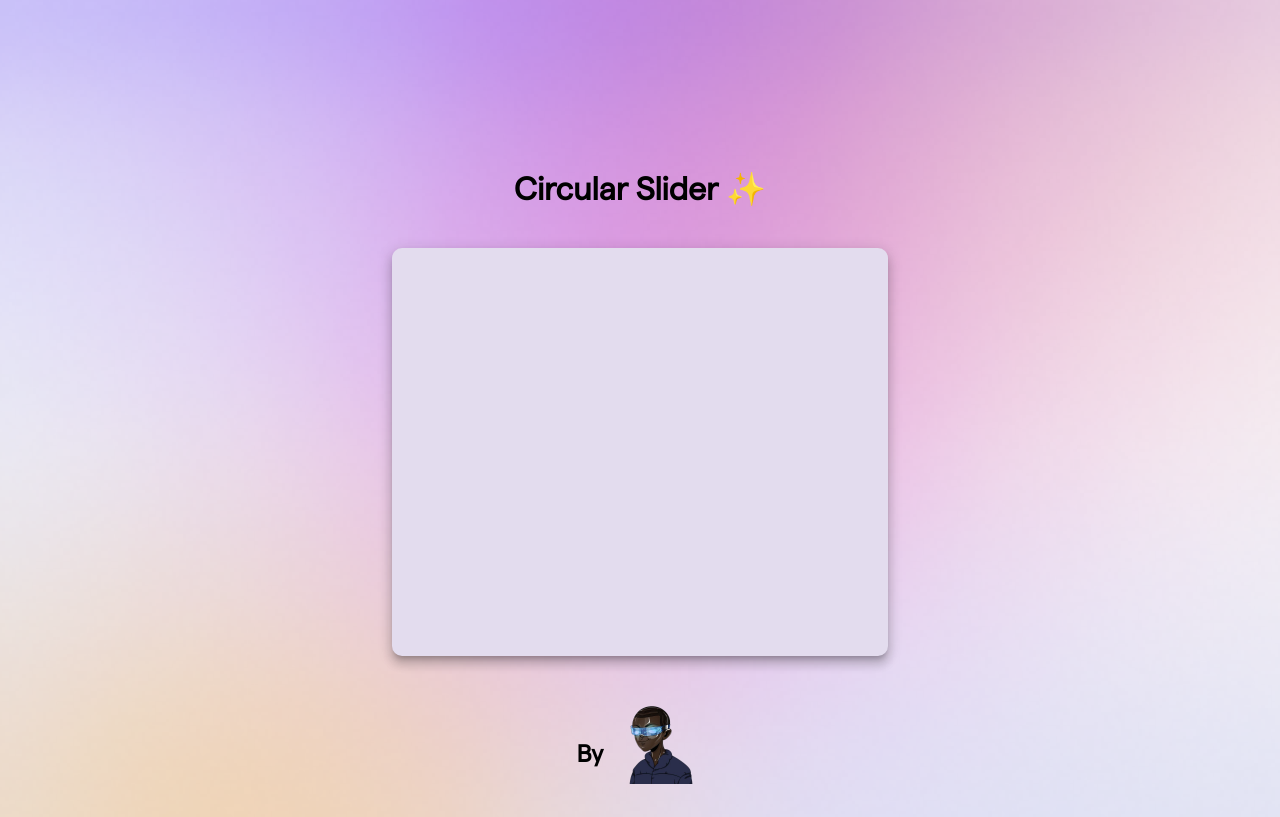
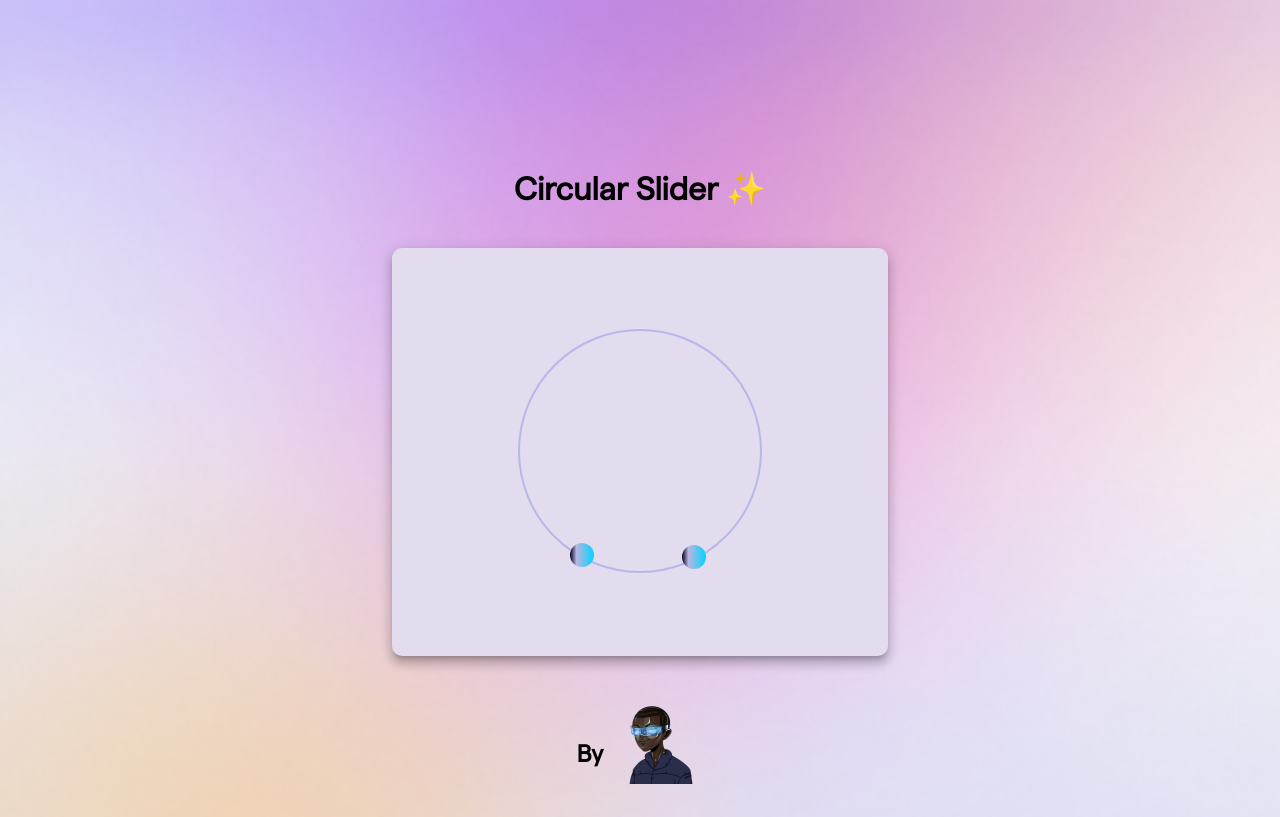
Before and after one commit to davidmeadejr/circular-range-slider, an Angular app: page / in a window 1280 px wide. Built offline with nearby package versions, Linux system fonts and the light colour scheme.

Commit message:
Feat/ Circular Slider Component
- Circular slider component created
- Min button and max buttons created

```diff
--- a/src/app/app.component.html
+++ b/src/app/app.component.html
@@ -1,7 +1,5 @@
 <div @fade class="container">
   <h1 class="title">Circular Slider ✨</h1>
-  <app-circular-slider-modal>
-    <app-circular-slider></app-circular-slider>
-  </app-circular-slider-modal>
+  <app-circular-slider-modal> </app-circular-slider-modal>
   <app-footer></app-footer>
 </div>
--- a/src/app/components/circular-slider-modal/circular-slider-modal.component.html
+++ b/src/app/components/circular-slider-modal/circular-slider-modal.component.html
@@ -1 +1,3 @@
-<div class="modal-component"></div>
+<div class="modal-component">
+  <app-circular-slider></app-circular-slider>
+</div>
--- a/src/app/components/circular-slider/circular-slider.component.html
+++ b/src/app/components/circular-slider/circular-slider.component.html
@@ -1,4 +1,6 @@
 <div #sliderContainer class="slidercontainer">
+  <div class="outer-border"></div>
+  <app-min-button></app-min-button><app-max-button></app-max-button>
   <!-- //TODO: import outer circle component -->
   <!-- //TODO: import inner circle component -->
   <!-- //TODO: import min button component  -->
--- a/src/app/components/circular-slider/circular-slider.component.scss
+++ b/src/app/components/circular-slider/circular-slider.component.scss
@@ -0,0 +1,36 @@
+.outer-border {
+  position: relative;
+  border-radius: 50%;
+  height: 15rem;
+  width: 15rem;
+  background-color: transparent;
+  display: inline-block;
+  border: 2px solid #b9b6ea;
+  justify-content: center;
+}
+
+.min-button {
+  border-radius: 50%;
+  height: 1.5rem;
+  width: 1.5rem;
+  background-image: linear-gradient(
+    90deg,
+    rgba(2, 0, 36, 1) 0%,
+    rgba(185, 182, 224, 1) 27%,
+    rgba(0, 212, 255, 1) 100%
+  );
+  display: inline-block;
+}
+
+.max-button {
+  border-radius: 50%;
+  height: 1.5rem;
+  width: 1.5rem;
+  background-image: linear-gradient(
+    90deg,
+    rgba(2, 0, 36, 1) 0%,
+    rgba(185, 182, 224, 1) 27%,
+    rgba(0, 212, 255, 1) 100%
+  );
+  display: inline-block;
+}
--- a/src/app/components/circular-slider/circular-slider.component.ts
+++ b/src/app/components/circular-slider/circular-slider.component.ts
@@ -3,13 +3,10 @@ import { Component, OnInit } from '@angular/core';
 @Component({
   selector: 'app-circular-slider',
   templateUrl: './circular-slider.component.html',
-  styleUrls: ['./circular-slider.component.scss']
+  styleUrls: ['./circular-slider.component.scss'],
 })
 export class CircularSliderComponent implements OnInit {
+  constructor() {}
 
-  constructor() { }
-
-  ngOnInit(): void {
-  }
-
+  ngOnInit(): void {}
 }
--- a/src/app/components/max-button/max-button.component.html
+++ b/src/app/components/max-button/max-button.component.html
@@ -1 +1 @@
-<p>max-button works!</p>
+<div class="max-button"></div>
--- a/src/app/components/max-button/max-button.component.scss
+++ b/src/app/components/max-button/max-button.component.scss
@@ -0,0 +1,16 @@
+.max-button {
+  position: absolute;
+  border-radius: 50%;
+  height: 1.5rem;
+  width: 1.5rem;
+  background-image: linear-gradient(
+    90deg,
+    rgba(2, 0, 36, 1) 0%,
+    rgba(185, 182, 224, 1) 27%,
+    rgba(0, 212, 255, 1) 100%
+  );
+  display: inline-block;
+  margin-left: -5rem;
+  margin-top: 13.5rem;
+  cursor: pointer;
+}
--- a/src/app/components/min-button/min-button.component.html
+++ b/src/app/components/min-button/min-button.component.html
@@ -1 +1 @@
-<p>min-button works!</p>
+<div class="min-button"></div>
--- a/src/app/components/min-button/min-button.component.scss
+++ b/src/app/components/min-button/min-button.component.scss
@@ -0,0 +1,16 @@
+.min-button {
+  position: absolute;
+  border-radius: 50%;
+  height: 1.5rem;
+  width: 1.5rem;
+  background-image: linear-gradient(
+    90deg,
+    rgba(2, 0, 36, 1) 0%,
+    rgba(185, 182, 224, 1) 27%,
+    rgba(0, 212, 255, 1) 100%
+  );
+  display: inline-block;
+  margin-left: -12rem;
+  margin-top: 13.4rem;
+  cursor: pointer;
+}
--- a/src/app/components/min-button/min-button.component.ts
+++ b/src/app/components/min-button/min-button.component.ts
@@ -3,13 +3,16 @@ import { Component, OnInit } from '@angular/core';
 @Component({
   selector: 'app-min-button',
   templateUrl: './min-button.component.html',
-  styleUrls: ['./min-button.component.scss']
+  styleUrls: ['./min-button.component.scss'],
 })
 export class MinButtonComponent implements OnInit {
+  constructor() {}
 
-  constructor() { }
+  ngOnInit(): void {}
 
-  ngOnInit(): void {
-  }
+  // getMousePosition() {
+  //   let rect = target.getBoundingClientRect()
+  // }
 
+  getCircleCenter() {}
 }
```
Also changed, not shown: 2 other files (tests, documents, lock files or other folders).
